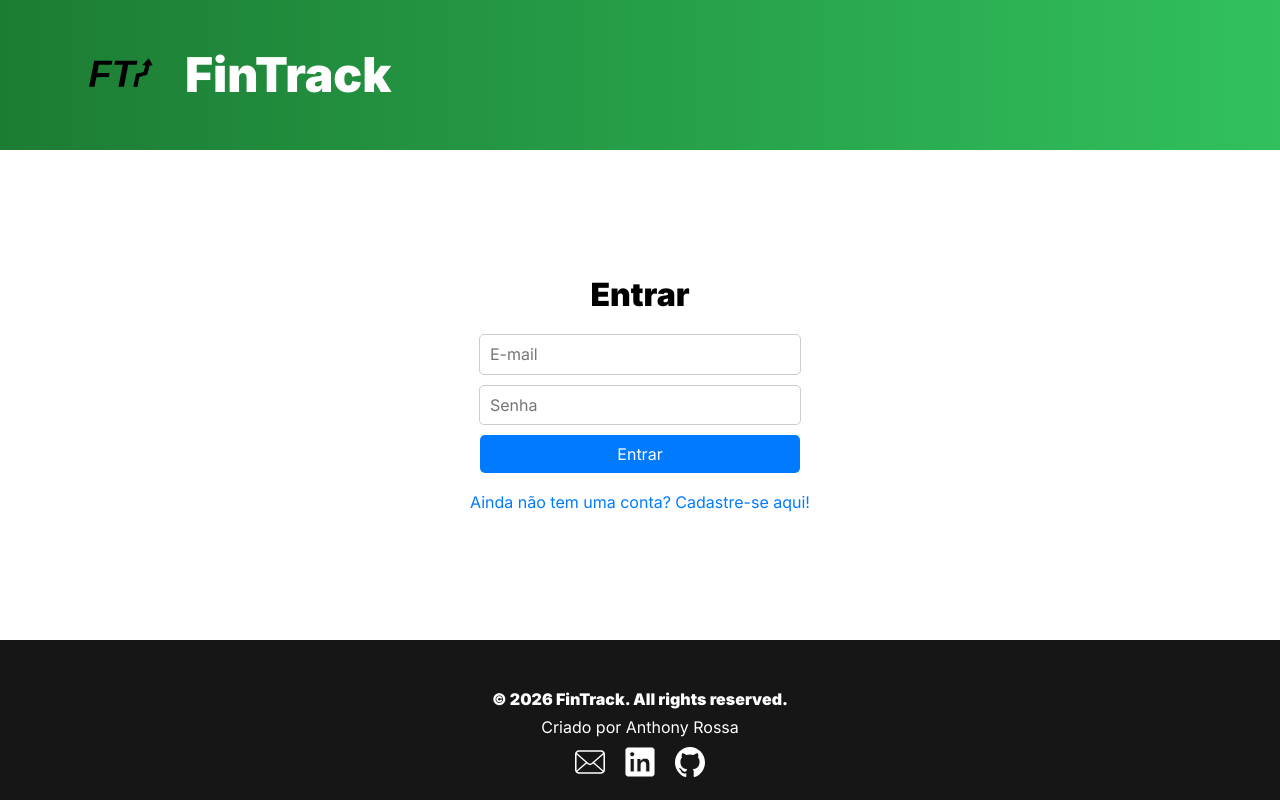
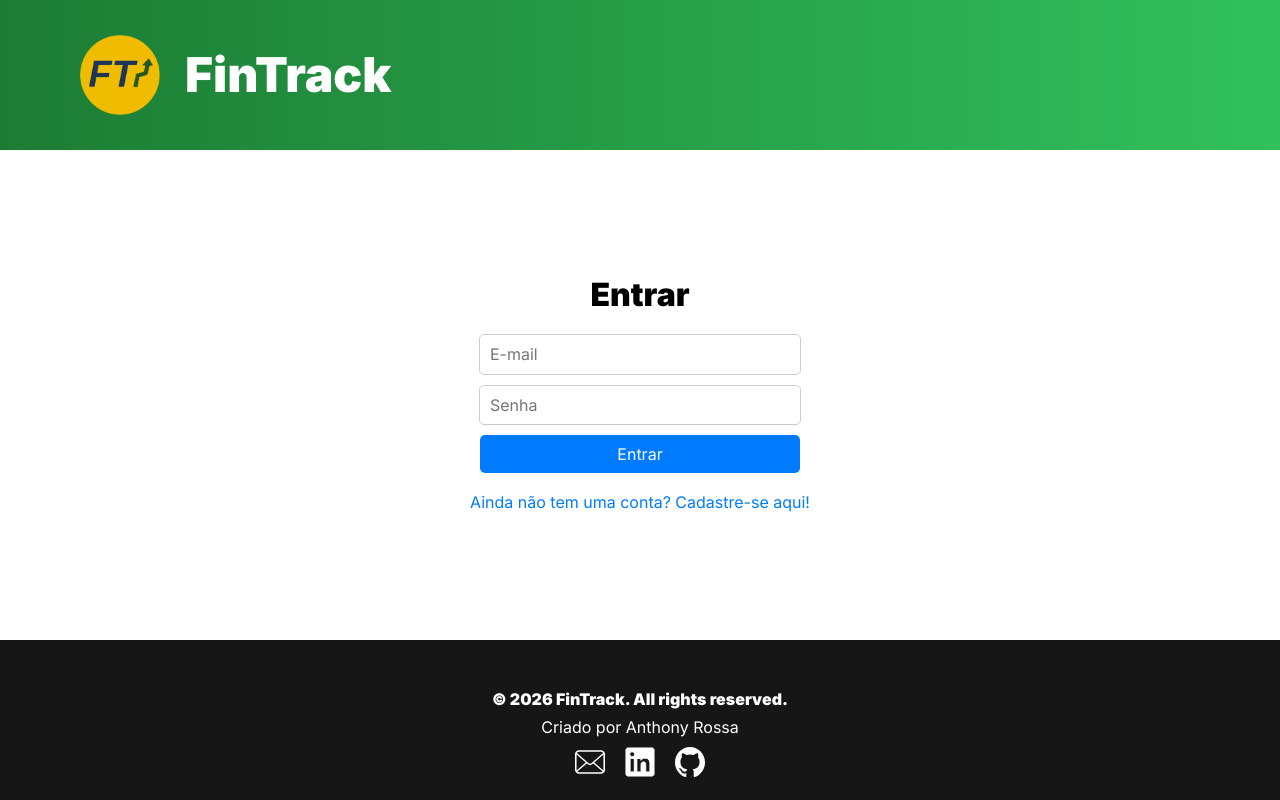
Before and after one commit to AnthonyRossa/fintrack-frontend, a React (Vite) app: page /login in a window 1280 px wide. Built offline with nearby package versions, Linux system fonts and the light colour scheme; no server answers.

Commit message:
fix icon

```diff
--- a/src/components/Header/Header.jsx
+++ b/src/components/Header/Header.jsx
@@ -1,11 +1,12 @@
 import './Header.css'
 import LogoutIcon from "../../images/logout.svg";
+import FtIcon from "../../images/fticon.png";
 
 export default function Header({ onLogout }) {
     return (
         <header className="header">
             <div className="header__title">
-            <img className='header__title-logo' src="./src/images/fticon.svg" alt="FinTrack Icon" />
+            <img className='header__title-logo' src={FtIcon} alt="FinTrack Icon" />
             <h1 className="header__title-text">FinTrack</h1>
             </div>
             {onLogout && (
```
Also changed, not shown: src/images/fticon.png (added), src/images/fticon.svg (deleted).
